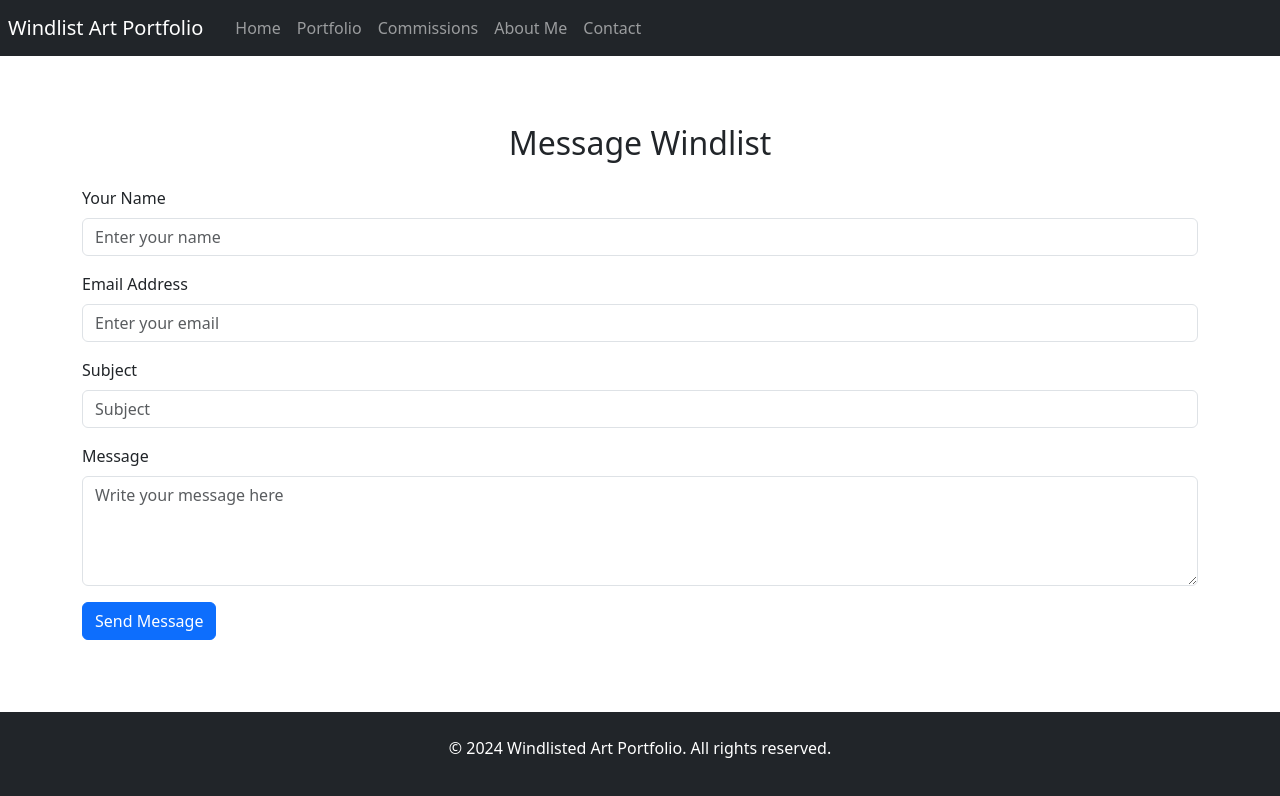
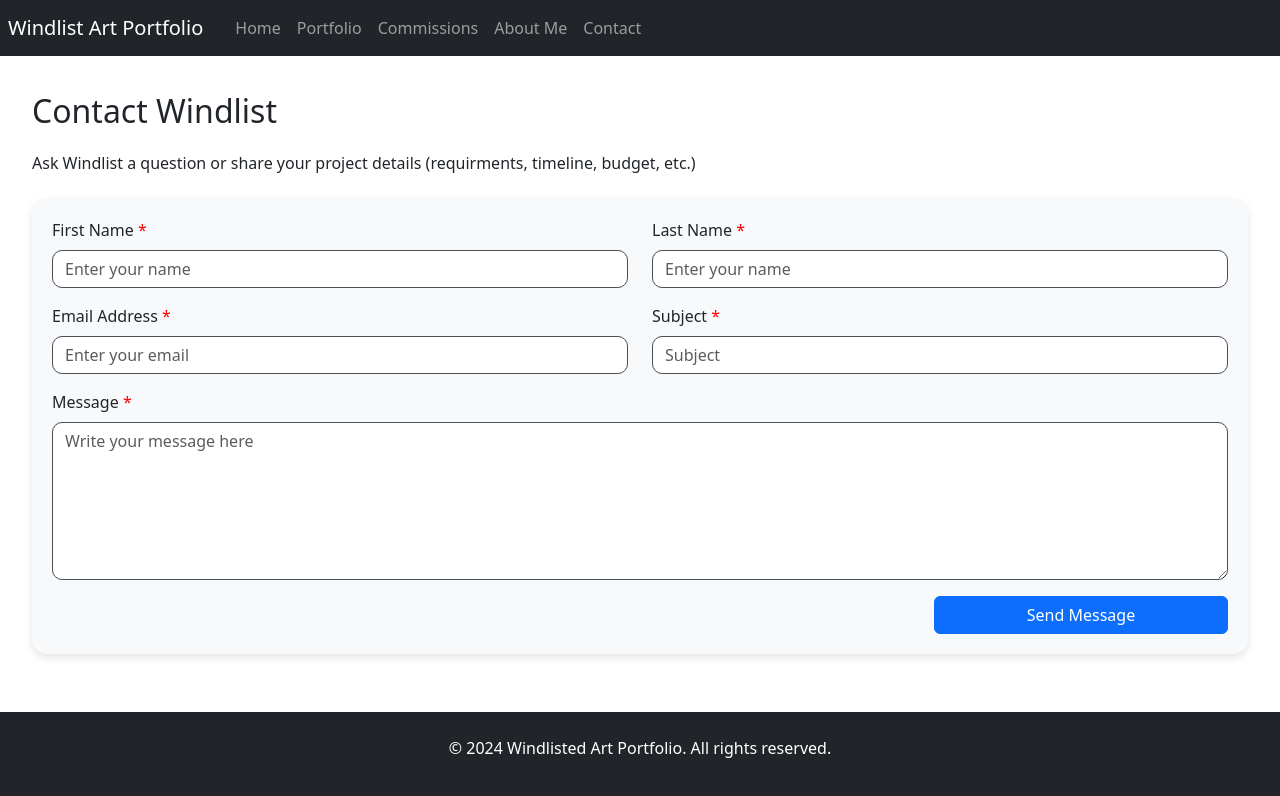
Before and after one commit to rclocke/DigitalArtCommissionsApp, a React (Create React App) app: page /contact in a window 1280 px wide. Shown: the top 796 px of the page. Built offline with nearby package versions, Linux system fonts and the light colour scheme.

Commit message:
updated contact form with validation

```diff
--- a/src/pages/Contact.js
+++ b/src/pages/Contact.js
@@ -1,7 +1,21 @@
 import React from 'react';
-import { Container, Button, Form } from 'react-bootstrap';
+import { useState } from 'react';
+import { Container, Button, Form, Row, Col } from 'react-bootstrap';
 
 export default function Contact() {
+
+  const [validated, setValidated] = useState(false);
+
+  function handleSubmit(e){
+    const form = e.currentTarget;
+    if(form.checkValidity() === false){
+      e.preventDefualt();
+      e.stopPropagation();
+    }
+
+    setValidated(true);
+  }
+
   return (
         // <Container className="text-center mt-5">
         //   <div className="p-5 mb-4 bg-light rounded-3">
@@ -18,38 +32,168 @@ export default function Contact() {
         //   </div>
         // </Container>
 
-    <Container className="mt-5">
-      <h2 className="text-center mb-4">Message Windlist</h2>
-      <Form>
+    // <Container className="mt-5">
+    //   <h2 className="mb-4">Message Windlist</h2>
+    //   <Form>
 
-        <Form.Group className="mb-3" controlId="formName">
-          <Form.Label>Your Name</Form.Label>
-          <Form.Control type="text" placeholder="Enter your name" required />
+    //     <Form.Group className="mb-3" controlId="formFirstName">
+    //       <Form.Label>First Name</Form.Label>
+    //       <Form.Control type="text" placeholder="Enter your name" required />
+    //     </Form.Group>
+
+
+    //     <Form.Group className="mb-3" controlId="formEmail">
+    //       <Form.Label>Email Address</Form.Label>
+    //       <Form.Control type="email" placeholder="Enter your email" required />
+    //     </Form.Group>
+
+
+    //     <Form.Group className="mb-3" controlId="formSubject">
+    //       <Form.Label>Subject</Form.Label>
+    //       <Form.Control type="text" placeholder="Subject" required />
+    //     </Form.Group>
+
+
+    //     <Form.Group className="mb-3" controlId="formMessage">
+    //       <Form.Label>Message</Form.Label>
+    //       <Form.Control as="textarea" rows={4} placeholder="Write your message here" required />
+    //     </Form.Group>
+
+
+    //     <Button variant="primary" type="submit">
+    //       Send Message
+    //     </Button>
+    //   </Form>
+    // </Container>
+
+
+    // <Container className="mt-5">
+    //   <h2 className="mb-4">Contact Windlist</h2>
+    //   <Form>
+    //     <Row>
+    //       <Col>
+    //         <Form.Group className="mb-3" controlId="formFirstName">
+    //           <Form.Label>First Name</Form.Label>
+    //           <Form.Control type="text" placeholder="Enter your name" required />
+    //         </Form.Group>
+    //       </Col>
+    //       <Col>
+    //         <Form.Group className="mb-3" controlId="formLastName">
+    //             <Form.Label>Last Name</Form.Label>
+    //             <Form.Control type="text" placeholder="Enter your name" required />
+    //           </Form.Group>
+    //       </Col>
+    //     </Row>
+
+    //     <Row>
+    //       <Col>
+    //         <Form.Group className="mb-3" controlId="formEmail">
+    //           <Form.Label>Email Address</Form.Label>
+    //           <Form.Control type="email" placeholder="Enter your email" required />
+    //         </Form.Group>
+    //       </Col>
+    //       <Col>
+    //         <Form.Group className="mb-3" controlId="formSubject">
+    //           <Form.Label>Subject</Form.Label>
+    //           <Form.Control type="text" placeholder="Subject" required />
+    //         </Form.Group>
+    //       </Col>
+    //     </Row>
+
+    //     <Form.Group className="mb-3" controlId="formMessage">
+    //       <Form.Label>Message</Form.Label>
+    //       <Form.Control as="textarea" rows={6} placeholder="Write your message here" required />
+    //     </Form.Group>
+
+    //     <Button variant="primary" type="submit">
+    //       Send Message
+    //     </Button>
+    //   </Form>
+    // </Container>
+
+
+    <Container fluid className="mt-3">
+      <h2 className="mb-4">Contact Windlist</h2>
+      <h6 className='mb-4'>Ask Windlist a question or share your project details (requirments, timeline, budget, etc.)</h6>
+      <Form validated={validated} onSubmit={handleSubmit} className='mb-4'
+        style={{
+          backgroundColor: '#f8f9fa', // Light grey background
+          padding: '20px',
+          borderRadius: '15px',
+          boxShadow: '0 4px 8px rgba(0, 0, 0, 0.1)',}}>
+        <Row>
+          <Col>
+            <Form.Group className="mb-3" controlId="formFirstName">
+              <Form.Label>First Name<span style={{ color: 'red' }}> *</span></Form.Label>
+              <Form.Control
+                type="text"
+                placeholder="Enter your name"
+                required
+                style={{border: '1px solid #495057', borderRadius: '10px'}}
+              />
+            </Form.Group>
+          </Col>
+          <Col>
+            <Form.Group className="mb-3" controlId="formLastName">
+              <Form.Label>Last Name<span style={{ color: 'red' }}> *</span></Form.Label>
+              <Form.Control
+                type="text"
+                placeholder="Enter your name"
+                required
+                style={{border: '1px solid #495057', borderRadius: '10px'}}
+              />
+            </Form.Group>
+          </Col>
+        </Row>
+
+        <Row>
+          <Col>
+            <Form.Group className="mb-3" controlId="formEmail">
+              <Form.Label>Email Address<span style={{ color: 'red' }}> *</span></Form.Label>
+              <Form.Control
+                type="email"
+                placeholder="Enter your email"
+                required
+                style={{border: '1px solid #495057', borderRadius: '10px'}}
+              />
+            </Form.Group>
+          </Col>
+          <Col>
+            <Form.Group className="mb-3" controlId="formSubject">
+              <Form.Label>Subject<span style={{ color: 'red' }}> *</span></Form.Label>
+              <Form.Control
+                type="text"
+                placeholder="Subject"
+                required
+                style={{border: '1px solid #495057', borderRadius: '10px'}}
+              />
+            </Form.Group>
+          </Col>
+        </Row>
+
+        <Form.Group className="mb-3" controlId="formMessage">
+          <Form.Label>Message<span style={{ color: 'red' }}> *</span></Form.Label>
+          <Form.Control
+            as="textarea"
+            rows={6}
+            placeholder="Write your message here"
+            required
+            style={{border: '1px solid #495057', borderRadius: '10px'}}
+          />
         </Form.Group>
 
-
-        <Form.Group className="mb-3" controlId="formEmail">
-          <Form.Label>Email Address</Form.Label>
-          <Form.Control type="email" placeholder="Enter your email" required />
-        </Form.Group>
-
-
-        <Form.Group className="mb-3" controlId="formSubject">
-          <Form.Label>Subject</Form.Label>
-          <Form.Control type="text" placeholder="Subject" required />
-        </Form.Group>
-
-
-        <Form.Group className="mb-3" controlId="formMessage">
-          <Form.Label>Message</Form.Label>
-          <Form.Control as="textarea" rows={4} placeholder="Write your message here" required />
-        </Form.Group>
-
-
-        <Button variant="primary" type="submit">
+        {/* <Button variant="primary" type="submit" className='float-end w-25'>
           Send Message
-        </Button>
+        </Button> */}
+        <Row className="text-end">
+          <Col>
+            <Button variant="primary" type="submit" className="w-25">
+              Send Message
+            </Button>
+          </Col>
+        </Row>
       </Form>
     </Container>
+
   );
 };
```
